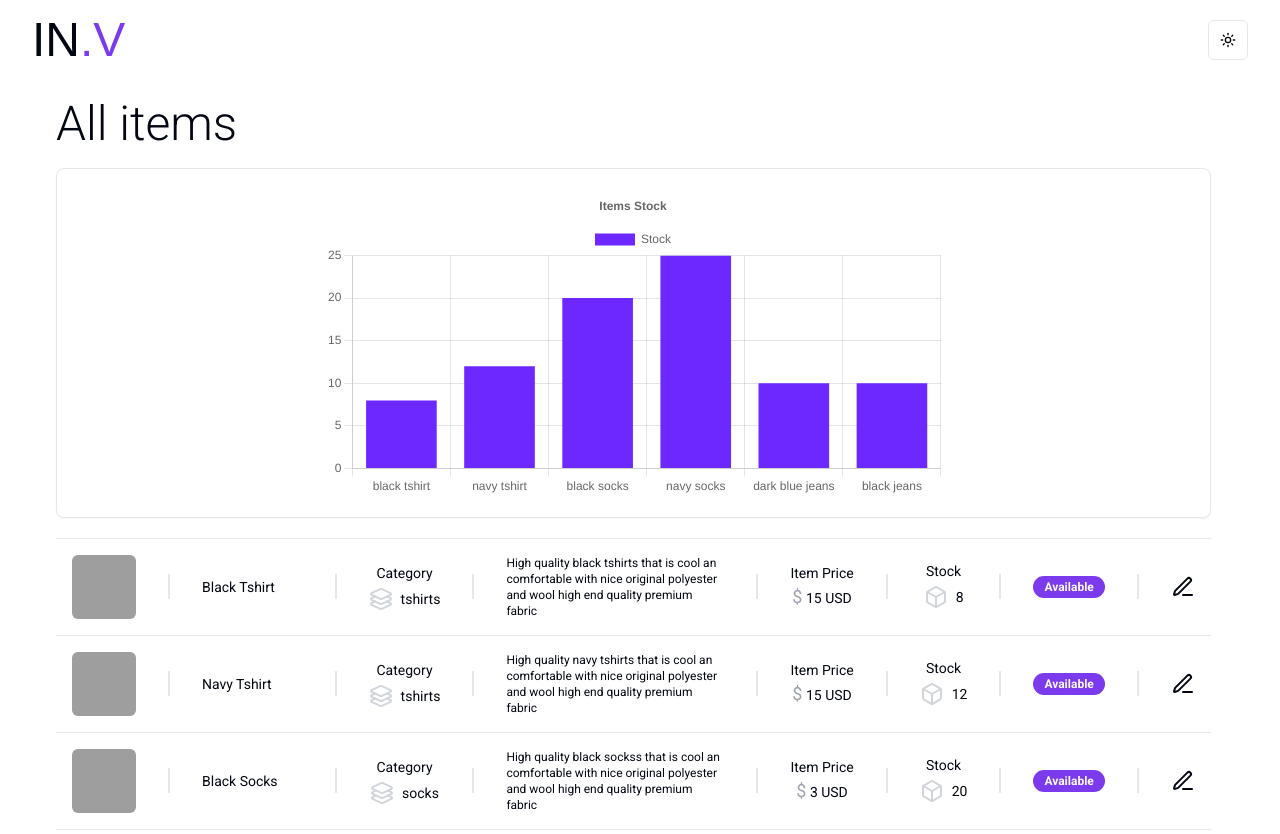
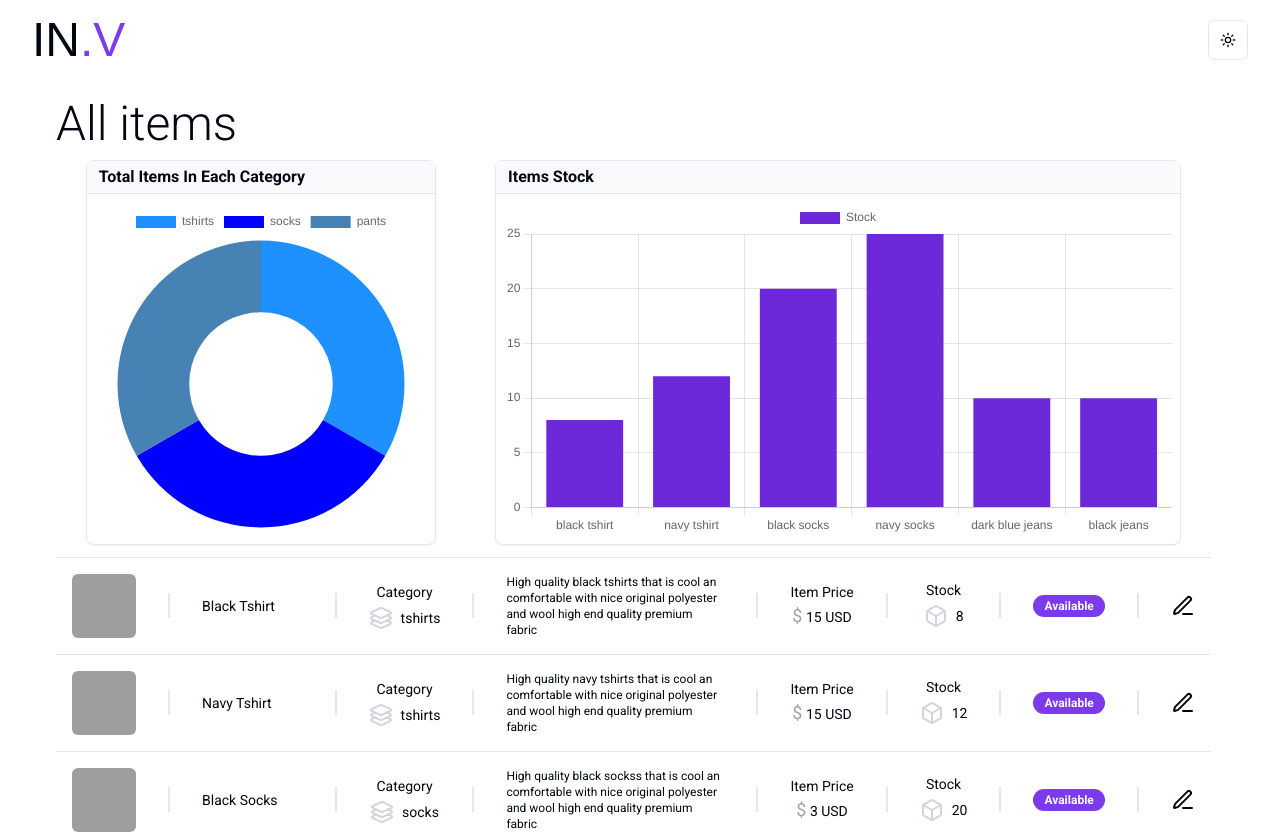
Before and after one commit to aliflikescoding/pern-inventory-app, a Next.js app in the folder frontend/: page /items in a window 1280 px wide. Shown: the top 834 px of the page. Built offline with nearby package versions, Linux system fonts and the light colour scheme; grey boxes are pictures that could not be loaded; a web font is replaced by a local one.

Commit message:
Add dougnut chart and modify bar

```diff
--- a/frontend/src/app/globals.css
+++ b/frontend/src/app/globals.css
@@ -14,7 +14,7 @@ body {
     --background: 0 0% 100%;
     --foreground: 224 71.4% 4.1%;
     --card: 0 0% 100%;
-    --card-foreground: 224 71.4% 4.1%;
+    --card-foreground: 210 20% 98%;
     --popover: 0 0% 100%;
     --popover-foreground: 224 71.4% 4.1%;
     --primary: 262.1 83.3% 57.8%;
@@ -50,7 +50,7 @@ body {
     --background: 224 71.4% 4.1%;
     --foreground: 210 20% 98%;
     --card: 224 71.4% 4.1%;
-    --card-foreground: 210 20% 98%;
+    --card-foreground: 224 71.4% 4.1%;
     --popover: 224 71.4% 4.1%;
     --popover-foreground: 210 20% 98%;
     --primary: 263.4 70% 50.4%;
--- a/frontend/src/app/items/page.tsx
+++ b/frontend/src/app/items/page.tsx
@@ -1,3 +1,5 @@
+"use client"
+
 import React from "react";
 import {
   Table,
@@ -13,6 +15,7 @@ import { PenLine, Box, Layers3 } from "lucide-react";
 import { Badge } from "@/components/ui/badge";
 import Link from "next/link";
 import BarAllItemsOne from "@/components/bar-all-items-one";
+import AllItemsDonutChart from "@/components/all-items-donut-chart";
 
 interface Item {
   item_id: number;
@@ -54,8 +57,30 @@ const processDataPie = (items: Item[]): ProcessedItem[] => {
     }
   });
 
+  // Bright colors object
+  const colors = {
+    brightColors: [
+      "#1E90FF", // Dodger Blue
+      "#0000FF", // Blue
+      "#4682B4", // Steel Blue
+      "#6A5ACD", // Slate Blue
+      "#8A2BE2", // Blue Violet
+      "#FF00FF", // Magenta
+      "#8B008B", // Dark Magenta
+      "#DDA0DD", // Plum
+      "#FF1493", // Deep Pink
+      "#FF69B4", // Hot Pink
+    ],
+  };
+
   // Convert the aggregated object into an array
-  return Object.values(categoryCount);
+  const result = Object.values(categoryCount);
+
+  // Return both the processed data and the brightColors as a new property in the object array
+  return result.map((item, index) => ({
+    ...item,
+    color: colors.brightColors[index % colors.brightColors.length], // Assign a color based on the index
+  }));
 };
 
 const processDataBar1 = (items: Item[]) => {
@@ -73,7 +98,11 @@ const Items = () => {
     <div className="flex">
       <div className="p-5">
         <h1 className="text-5xl font-light">All items</h1>
-        <div className="h-[350px] my-5">
+        <div>
+
+        </div>
+        <div className="flex justify-around my-3">
+          <AllItemsDonutChart data={dataPie} />
           <BarAllItemsOne data={barData1} />
         </div>
         <Table className="max-w-full">
--- /dev/null
+++ b/frontend/src/components/all-items-donut-chart.tsx
@@ -0,0 +1,53 @@
+"use-client";
+
+import { Card } from "./ui/card";
+import { Doughnut } from "react-chartjs-2";
+
+import {
+  Chart as ChartJS,
+  ArcElement,
+  Tooltip,
+  Legend
+} from 'chart.js';
+
+ChartJS.register(ArcElement, Tooltip, Legend);
+
+
+type Item = {
+  category_name: string;
+  total: number;
+  color: string;
+};
+
+type AllItemsDonutProp = {
+  data: Item[];
+};
+
+const AllItemsDonutChart: React.FC<AllItemsDonutProp> = ({ data }) => {
+  const chartData = {
+    labels: data.map(item => item.category_name),
+    datasets: [
+      {
+        label: "Total Items In Category",
+        data: data.map(item => item.total),
+        backgroundColor: data.map(item => item.color),
+        borderColor: 'rgba(0, 0, 0, 0)',
+        borderWidth: 5,
+      }
+    ]
+  }
+
+
+  return (
+    <Card className="w-[350px]">
+      <div className="w-full bg-card-foreground border-b-[1px] text-foreground px-3 py-1 capitalize">
+        <h1 className="text-md font-semibold">total items in each category</h1>
+      </div>
+      <div className="p-3">
+        <Doughnut data={chartData}/>
+      </div>
+    </Card>
+  );
+}
+
+export default AllItemsDonutChart;
--- a/frontend/src/components/bar-all-items-one.tsx
+++ b/frontend/src/components/bar-all-items-one.tsx
@@ -1,7 +1,7 @@
 "use client";
 
 import { Card } from "./ui/card";
-import { Bar } from 'react-chartjs-2';
+import { Bar } from "react-chartjs-2";
 
 import {
   Chart as ChartJS,
@@ -10,8 +10,8 @@ import {
   BarElement,
   Title,
   Tooltip,
-  Legend
-} from 'chart.js';
+  Legend,
+} from "chart.js";
 
 ChartJS.register(
   CategoryScale,
@@ -22,12 +22,10 @@ ChartJS.register(
   Legend
 );
 
-
 type Item = {
   item_name: string;
   item_stock: number;
 };
-
 
 type MixedArrayProps = {
   data: Item[];
@@ -37,8 +35,7 @@ const BarAllItemsOne: React.FC<MixedArrayProps> = ({ data }) => {
   const options = {
     plugins: {
       title: {
-        display: true,
-        text: "Items Stock"
+        display: false,
       },
     },
     responsive: true,
@@ -48,23 +45,28 @@ const BarAllItemsOne: React.FC<MixedArrayProps> = ({ data }) => {
   };
 
   return (
-    <Card className="p-5 w-full h-full max-w-full max-h-full">
+    <Card className="">
+      <div className="w-full bg-card-foreground border-b-[1px] text-foreground px-3 py-1 capitalize">
+        <h1 className="text-md font-semibold">Items Stock</h1>
+      </div>
+      <div className="h-[350px] p-2">
         <Bar
           className="mx-auto w-full h-full"
           options={options}
           data={{
-          labels: data.map(item => item.item_name),
+            labels: data.map((item) => item.item_name),
             datasets: [
               {
-              label: 'Stock',
-              data: data.map(item => item.item_stock),
-              backgroundColor: 'rgb(109, 40, 2017)',
+                label: "Stock",
+                data: data.map((item) => item.item_stock),
+                backgroundColor: "rgb(109, 40, 217)",
               },
             ],
           }}
         />
+      </div>
     </Card>
   );
-}
+};
 
 export default BarAllItemsOne;
```
Lines whose indentation alone changed are shown as unchanged.
